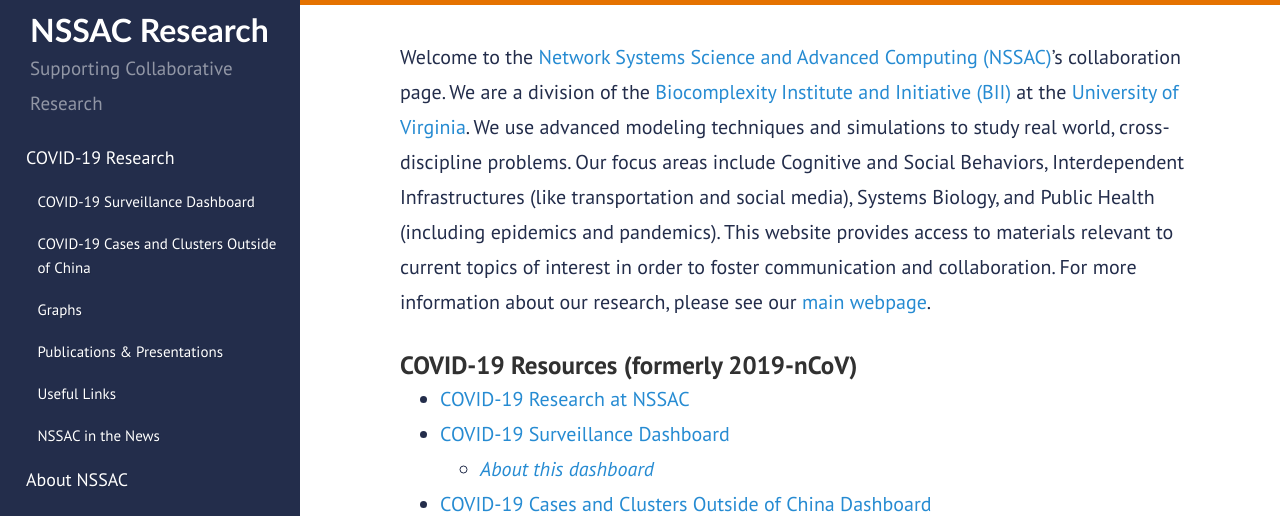
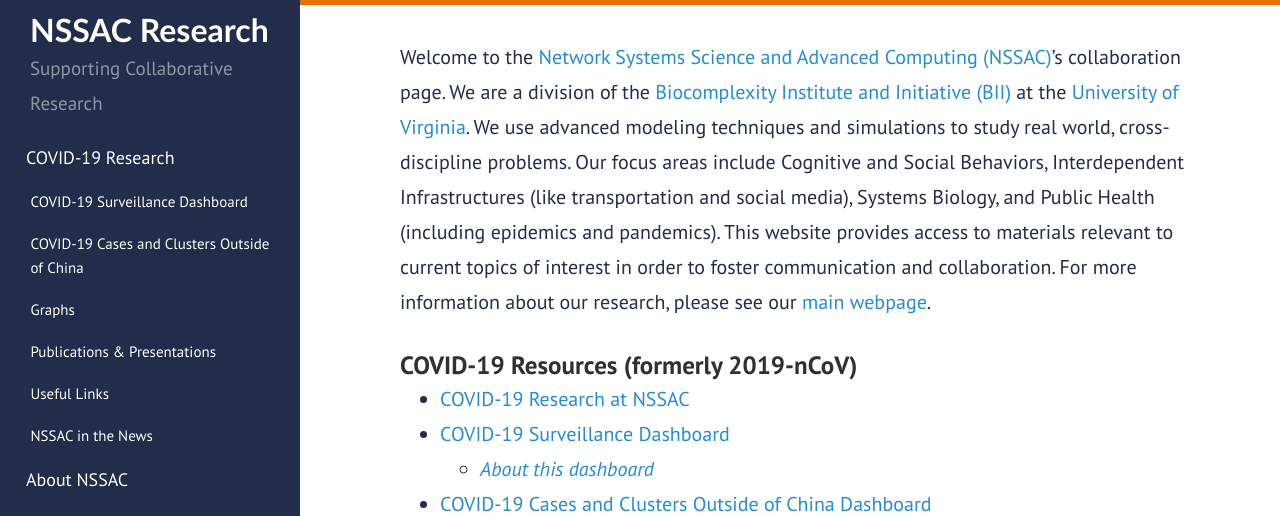
Before and after one commit to mehta-gaurav/mehta-gaurav.github.io, a Jekyll site: the page built from index.md, in a window 1280 px wide. Shown: the top 516 px of the page. Built offline with Jekyll 4.4.1, drawn with Linux system fonts in a browser that asks for light colours.

Commit message:
Update layout.css

```diff
--- a/public/css/layout.css
+++ b/public/css/layout.css
@@ -214,7 +214,7 @@
         z-index: 3000;
 /*         border-bottom: 0.4px groove rgba(255,255,255,.5); */
         font-size: 15px;
-         padding-left: 13px !important;
+         padding-left: 6px !important;
     }
 
       #menu .sub-menu1 {
```
